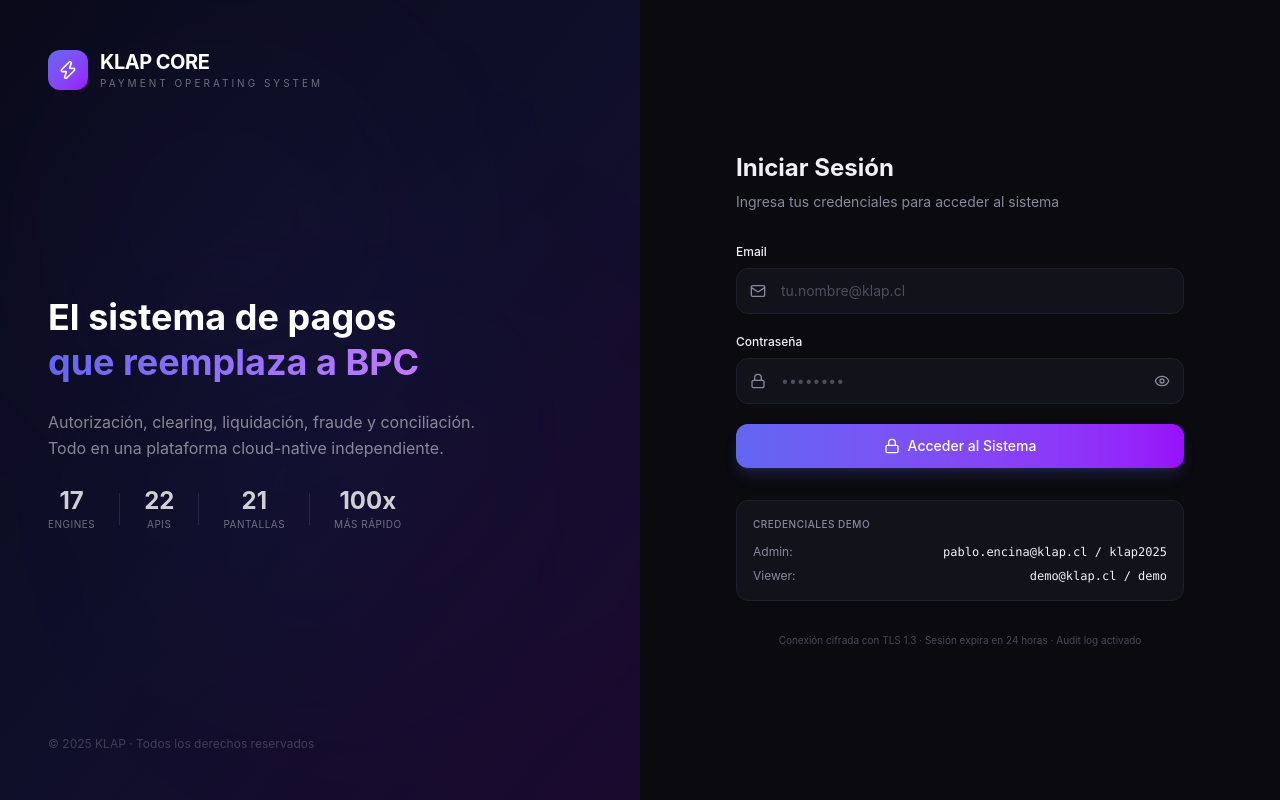
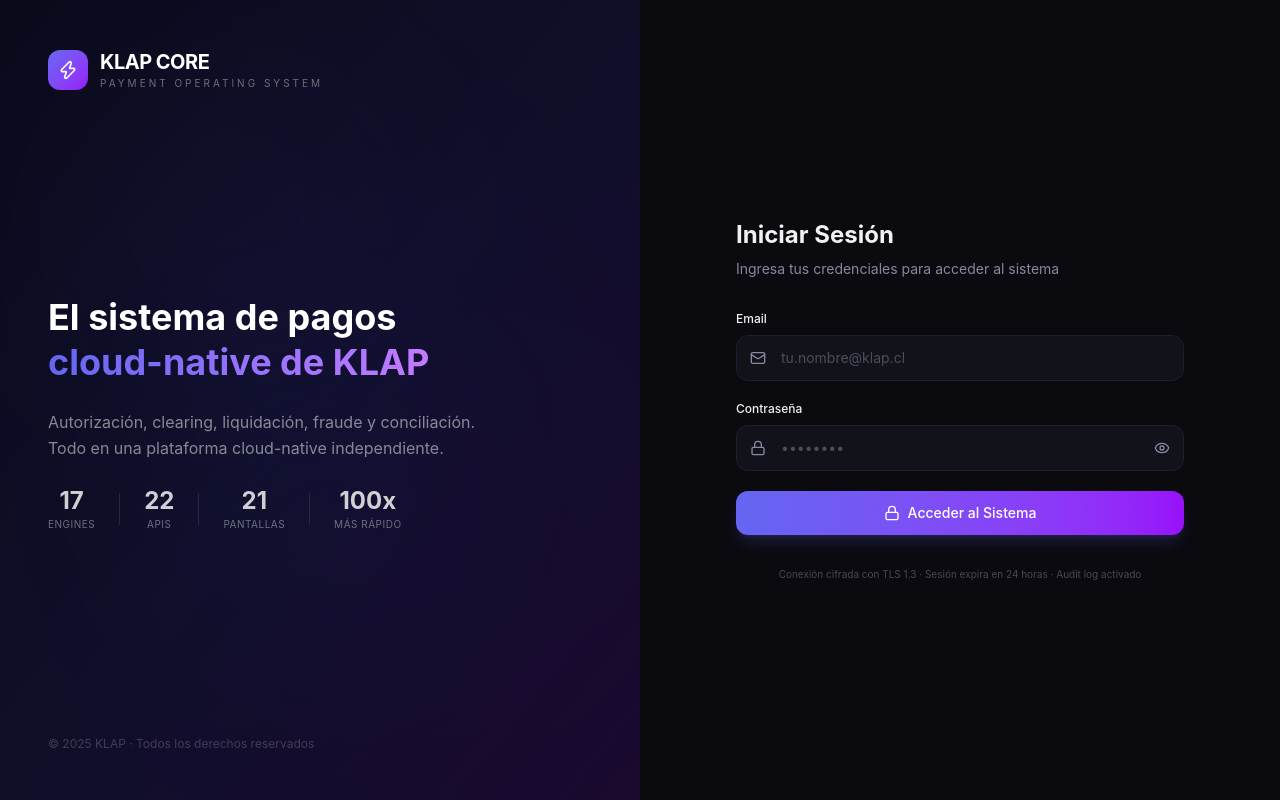
Before and after one commit to pdencina/ClearingOps, a Next.js app: page / in a window 1280 px wide. Built offline with nearby package versions, Linux system fonts and the light colour scheme.

Commit message:
Cambios 35

```diff
--- a/src/components/login-screen.tsx
+++ b/src/components/login-screen.tsx
@@ -67,7 +67,7 @@
             <h2 className="text-4xl font-bold text-white leading-tight">
               El sistema de pagos<br />
               <span className="text-transparent bg-clip-text bg-gradient-to-r from-accent to-purple-400">
-                que reemplaza a BPC
+                cloud-native de KLAP
               </span>
             </h2>
             <p className="text-base text-white/50 max-w-md leading-relaxed">
@@ -188,21 +188,6 @@
             </button>
           </form>
 
-          {/* Demo credentials hint */}
-          <div className="p-4 rounded-xl bg-card border border-border">
-            <p className="text-[10px] uppercase tracking-wider text-muted font-medium mb-3">Credenciales Demo</p>
-            <div className="space-y-2">
-              <div className="flex items-center justify-between text-xs">
-                <span className="text-muted">Admin:</span>
-                <span className="font-mono text-foreground">pablo.encina@klap.cl / klap2025</span>
-              </div>
-              <div className="flex items-center justify-between text-xs">
-                <span className="text-muted">Viewer:</span>
-                <span className="font-mono text-foreground">demo@klap.cl / demo</span>
-              </div>
-            </div>
-          </div>
-
           {/* Security notice */}
           <p className="text-[10px] text-muted/50 text-center">
             Conexión cifrada con TLS 1.3 · Sesión expira en 24 horas · Audit log activado
```
